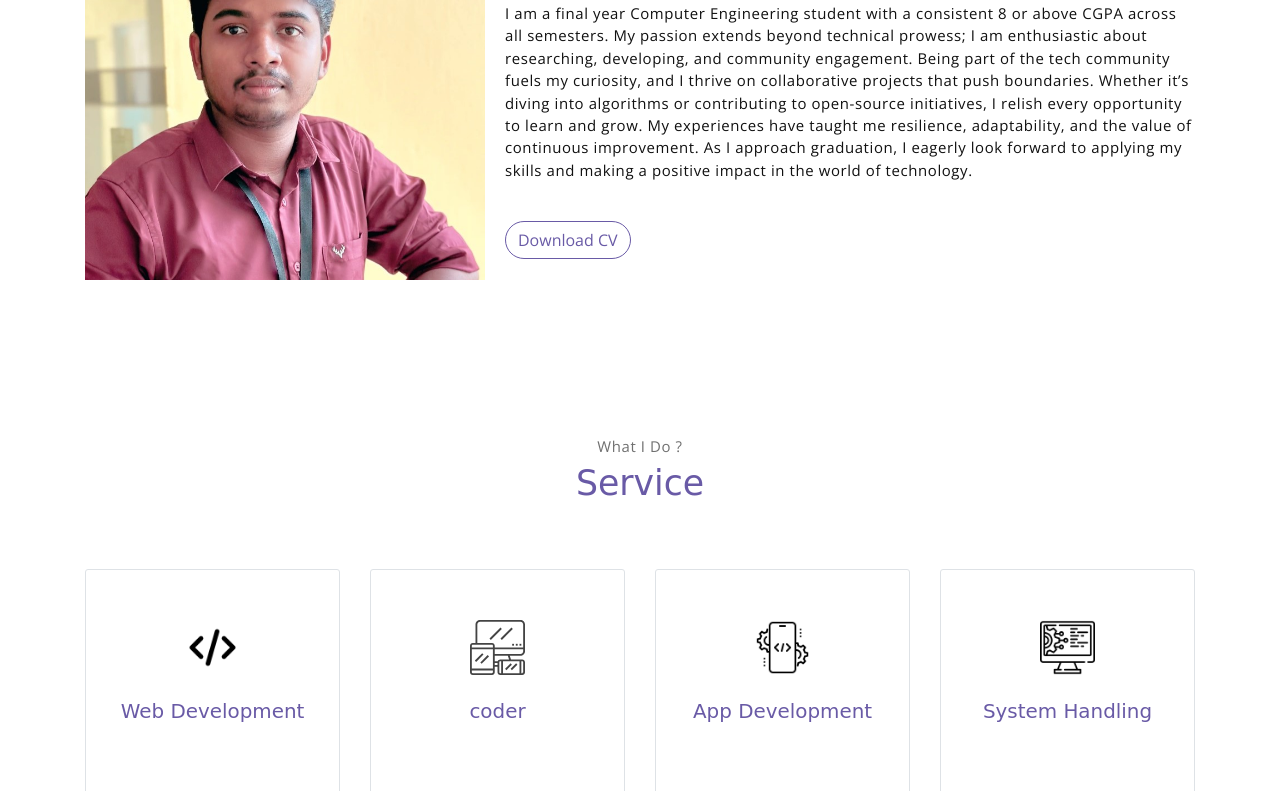
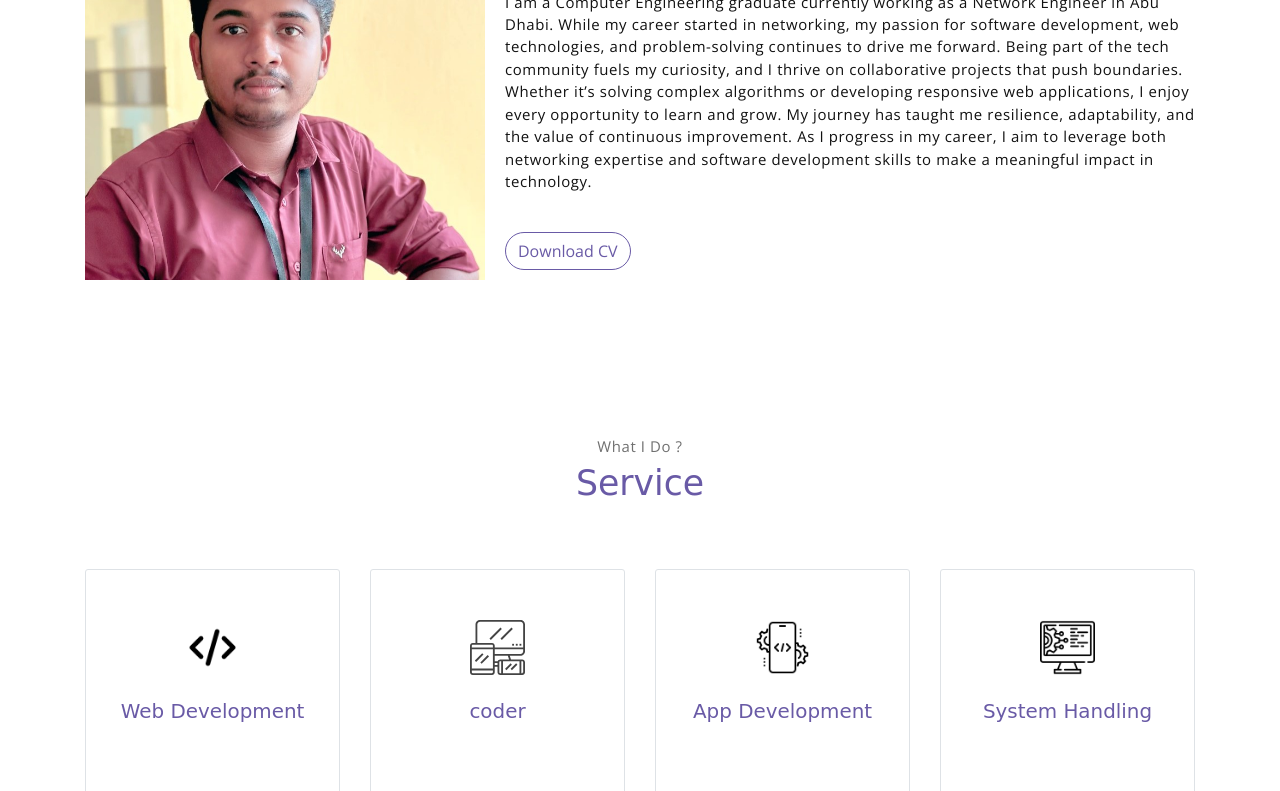
Before and after one commit to Arif-Muhammad-tech/my-portfolio, a plain HTML site: page index.html in a window 1280 px wide. Shown: the part 920-1711 px from the top of the page. Drawn offline with nearby package versions, Linux system fonts and the light colour scheme; a web font is replaced by a local one.

Commit message:
index.html

```diff
--- a/index.html
+++ b/index.html
@@ -69,8 +69,11 @@
                     <p class="section-subtitle">Who Am I ?</p>
                     <h2 class="section-title mb-3">About Me</h2>
                     <p>
-                        I am a final year Computer Engineering student with a consistent 8 or above CGPA across all semesters. My passion extends beyond technical prowess; I am enthusiastic about researching, developing, and community engagement. Being part of the tech community fuels my curiosity, and I thrive on collaborative projects that push boundaries. Whether it’s diving into algorithms or contributing to open-source initiatives, I relish every opportunity to learn and grow. My experiences have taught me resilience, adaptability, and the value of continuous improvement. As I approach graduation, I eagerly look forward to applying my skills and making a positive impact in the world of technology.
-                        <br>
+I am a Computer Engineering graduate currently working as a Network Engineer in Abu Dhabi. While my career started in networking, my passion for software development, web technologies, and problem-solving continues to drive me forward.
+
+Being part of the tech community fuels my curiosity, and I thrive on collaborative projects that push boundaries. Whether it’s solving complex algorithms or developing responsive web applications, I enjoy every opportunity to learn and grow.
+
+My journey has taught me resilience, adaptability, and the value of continuous improvement. As I progress in my career, I aim to leverage both networking expertise and software development skills to make a meaningful impact in technology.                        <br>
                     </p>
                     <a href="arif muhammad cv.pdf" download><button class="btn-rounded btn btn-outline-primary mt-4">Download CV</button></a>
                 </div>
```
